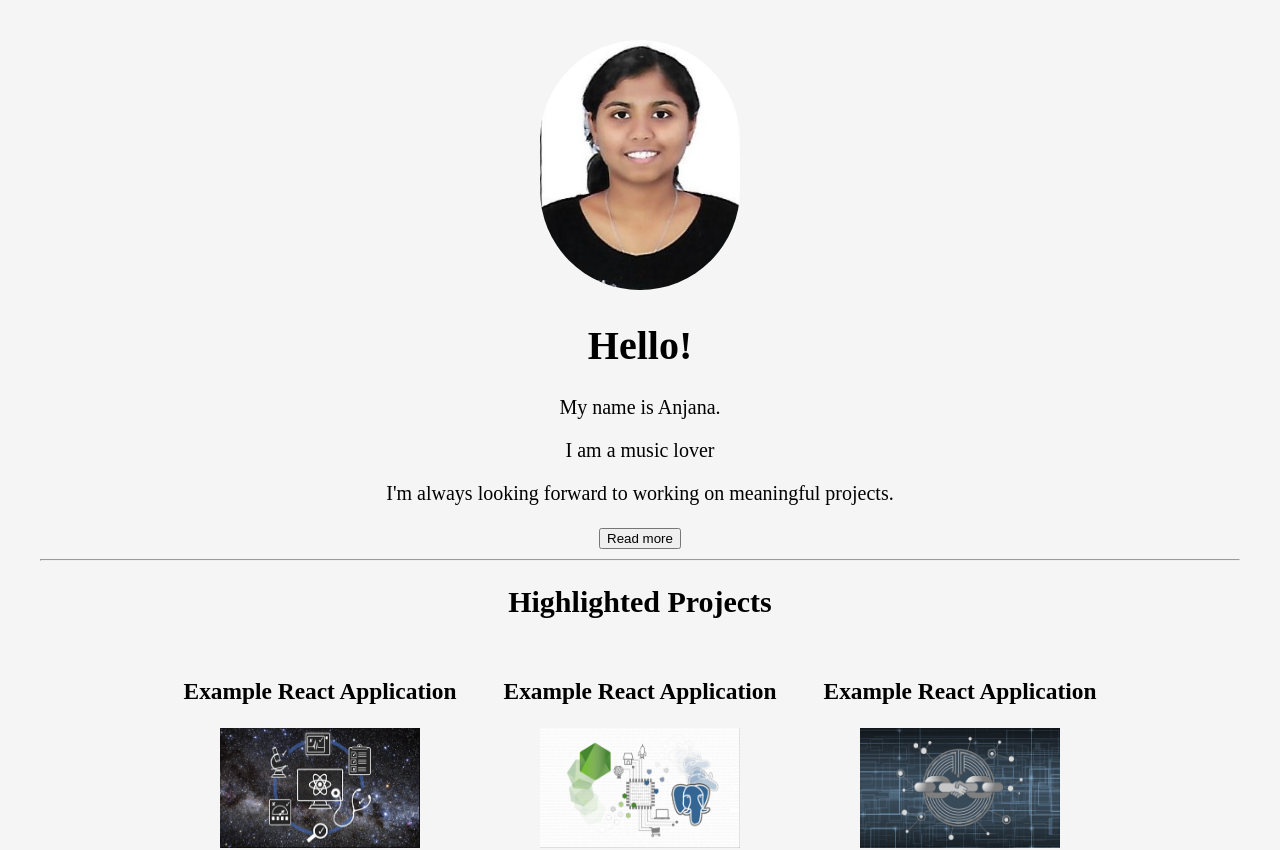
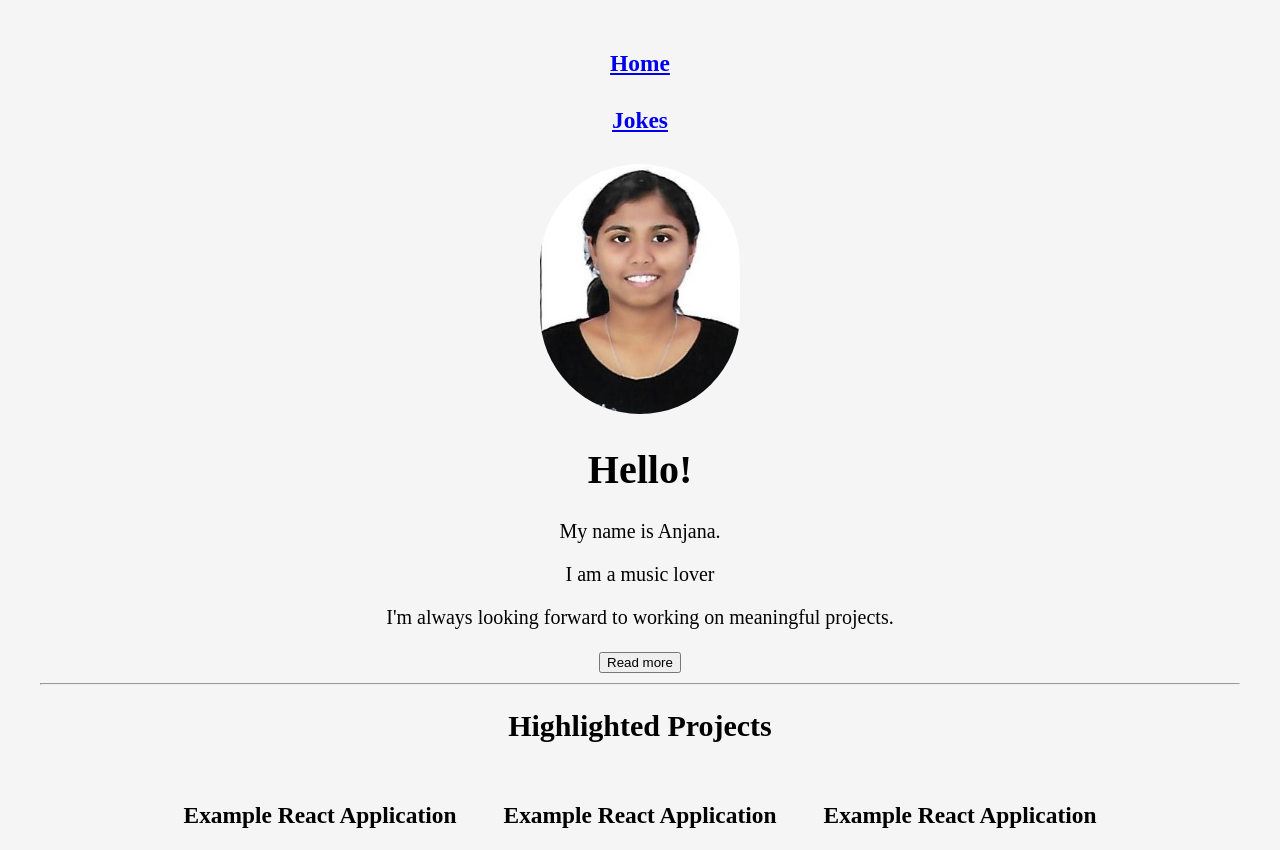
Before and after one commit to anjmn98/portfolio, a React (Create React App) app: page / in a window 1280 px wide. Shown: the top 850 px of the page. Built offline with nearby package versions, Linux system fonts and the light colour scheme; a web font is replaced by a local one.

Commit message:
higher order components

```diff
--- a/src/components/App.js
+++ b/src/components/App.js
@@ -3,7 +3,6 @@
 import SocialProfiles from './SocialProfiles';
 import Title from './Title'
 import profile from '../assets/Anjana (1).jpg'
-import Jokes from './Jokes';
 
 // class RegularClass{
 
@@ -70,4 +69,5 @@
     )
     }
 }
+
 export default App;
--- /dev/null
+++ b/src/components/Header.js
@@ -0,0 +1,25 @@
+import React from 'react';
+import { Link } from 'react-router-dom';
+
+const Header = props=> {
+    const { Component } = props;
+
+    const style = {
+        dispay: 'inline-block',
+        margin: 10,
+        marginBottom: 30
+    };
+
+    return(
+    <div>
+        <div>
+            <h3 style={style}><Link to='/'>Home</Link></h3>
+            <h3 style={style}><Link to='/jokes'>Jokes</Link></h3>
+        </div>
+        {props.children}
+    </div>
+
+    )
+}
+
+export default Header;
--- a/src/components/Jokes.js
+++ b/src/components/Jokes.js
@@ -1,4 +1,5 @@
 import React, { Component } from 'react';
+import Header from './Header';
 
 class Jokes extends Component {
     state = { joke: {} };
--- a/src/index.js
+++ b/src/index.js
@@ -4,12 +4,13 @@
 import { createBrowserHistory } from 'history';
 import Jokes from './components/Jokes'
 import App from './components/App';
+import Header from './components/Header';
 
 ReactDOM.render(
     <Router history={createBrowserHistory()}>
         <Switch>
-            <Route exact path='/' component={App} />
-            <Route path='/jokes' component={Jokes} />
+            <Route exact path='/' render={() => <Header><App /></Header>} />
+            <Route path='/jokes' render={() => <Header><Jokes /></Header>} />
         </Switch>
     </Router>,
     document.getElementById('root'));
```
